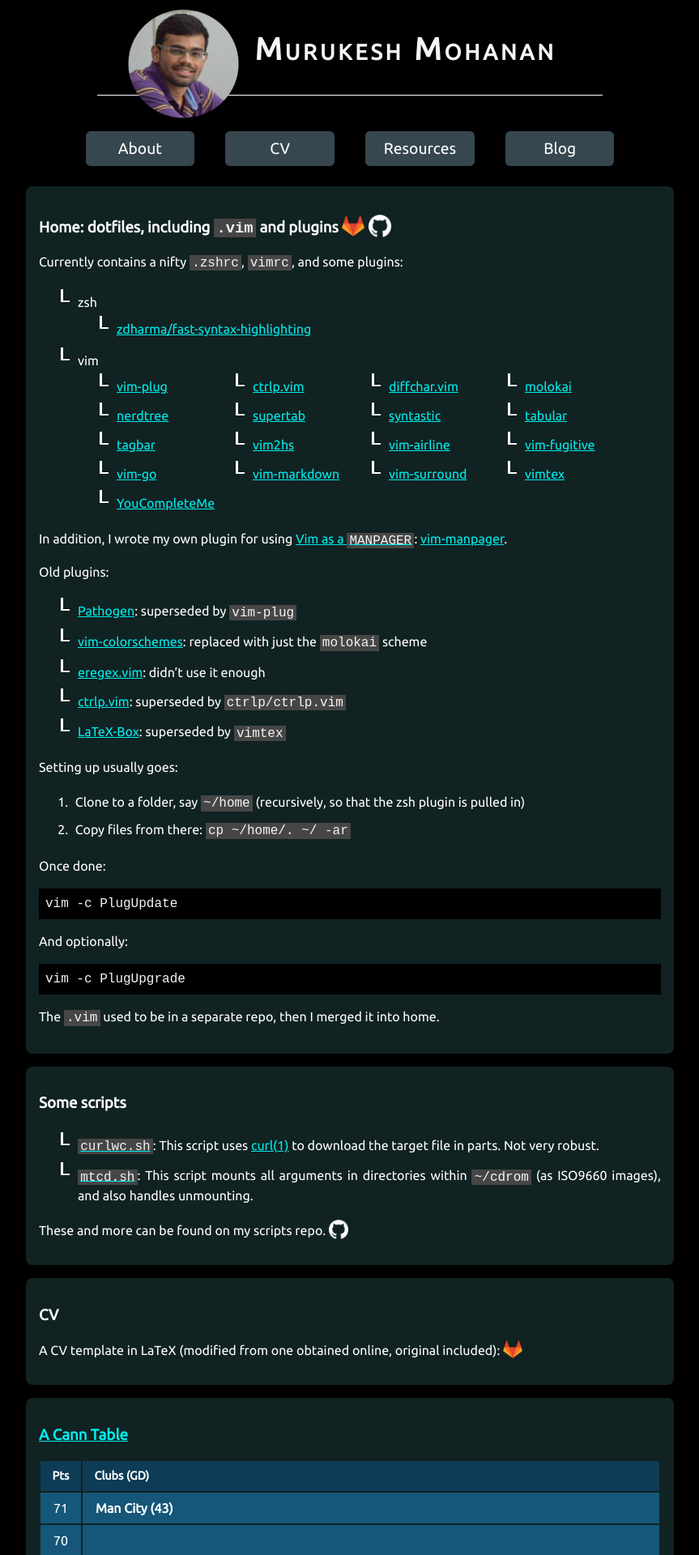
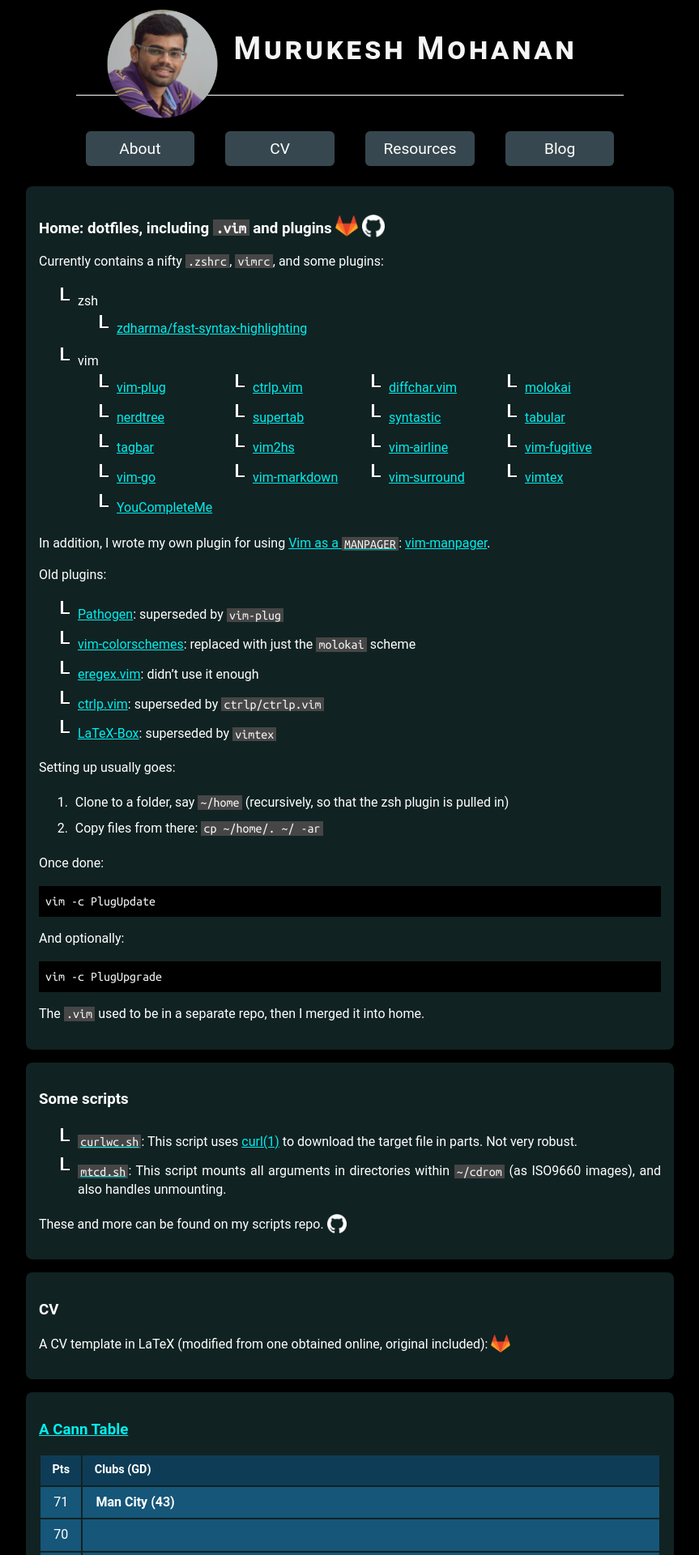
Before and after one commit to muru/muru.github.io, a Jekyll site: the page built from resources.md, in a window 1280 px wide. Shown: the top 1920 px of the page at 81% size, without its empty margins (208-1071 px from the left). Built offline with Jekyll 4.4.1, drawn with Linux system fonts in a browser that asks for light colours; some web fonts are replaced.

Commit message:
Change main text font to Recursive instead of monospace

```diff
--- a/_layouts/default.html
+++ b/_layouts/default.html
@@ -25,7 +25,8 @@
 		<link rel="stylesheet" href="{{ site.base-url }}/css/{{ pagestyle }}.css" type="text/css">
 		{% endif %}
 		<!-- Web Fonts FTW! -->
-		<link rel="stylesheet" type="text/css" href="https://fonts.googleapis.com/css?family=Ubuntu">
+		<link rel="preconnect" href="https://fonts.gstatic.com">
+		<link rel="stylesheet" type="text/css" href="https://fonts.googleapis.com/css2?family=Ubuntu+Mono&family=Recursive&display=swap">
 		{% if page.usemathjax %}
 			<script type="text/javascript" async
 				src="https://cdnjs.cloudflare.com/ajax/libs/mathjax/2.7.1/MathJax.js?config=TeX-MML-AM_CHTML">
--- a/css/style.scss
+++ b/css/style.scss
@@ -60,7 +60,7 @@ footer img {
 }
 
 body {
-	font-family: 'Ubuntu Mono', 'Ubuntu', 'Roboto', 'Droid Mono', 'Droid', 'Verdana', sans;
+	font-family: 'Recursive', 'Ubuntu', 'Roboto', 'Droid', 'Verdana', sans;
 	/*font-size: 16px;*/
 	margin: 0 auto;
 	padding: 0;
@@ -72,7 +72,7 @@ body {
 }
 
 code {
-	font-family: 'Ubuntu Mono', 'Droid Mono', monospace;
+	font-family: 'Ubuntu Mono', 'Droid Mono', 'Monaco', monospace;
 	color: whitesmoke;
 	background-color: #464646;
 	padding: 0.05em 0.2em;
```
